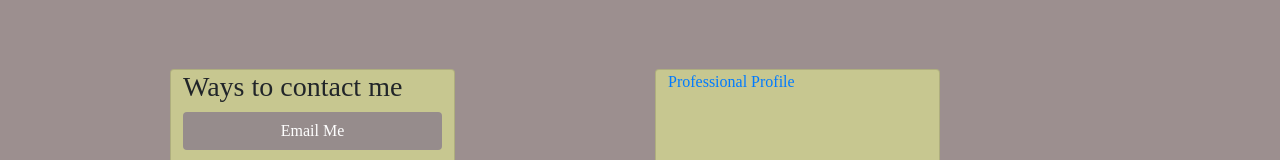
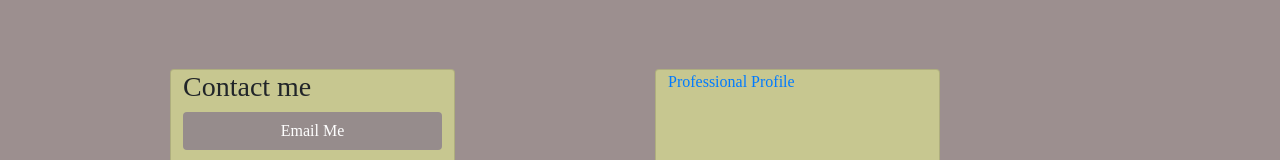
Before and after one commit to SaraSwifti/react-portfolio, a React (Create React App) app: page /contactme in a window 1280 px wide. Shown: the part 231-391 px from the top of the page. Built offline with nearby package versions, Linux system fonts and the light colour scheme.

Commit message:
edting title and cv

```diff
--- a/src/pages/ContactMe.js
+++ b/src/pages/ContactMe.js
@@ -15,13 +15,13 @@ function ContactMe() {
         <div className="container">
             <div className="row">
                 <div className="card contact">
-                    <h3>Ways to contact me</h3>
+                    <h3>Contact me</h3>
                     <a className="btn" href="mailto:sara.swifti@gmail.com" rel="noopener noreferrer" target="_blank">Email Me</a>
                     <br></br>
                     <a className="btn" href="tel:616-558-1817" rel="noopener noreferrer" target="_blank">Call my Moblie</a>
                     <br></br>
                     <h3>My updated Resume</h3>
-                    <a className="btn btn-text-color"alt={ResumeAlt} href={Resume} download="Sara-Taylor-CV-2021-public.pdf" target="_blank" rel="noreferrer">Download My Resume</a>
+                    <a className="btn btn-text-color"alt={ResumeAlt} href={Resume} download="Sara Taylor CV ATS-AE-2021.pdf" target="_blank" rel="noreferrer">Download My Resume</a>
                 </div>
 
                     <div className="card contact badge-base LI-profile-badge" data-locale="en_US" data-size="medium" data-theme="light" data-type="VERTICAL" data-vanity="sara-taylor-7a850331" data-version="v1"><a class="badge-base__link LI-simple-link" href="https://www.linkedin.com/in/sara-taylor-7a850331?trk=profile-badge">Professional Profile</a>
--- a/src/pages/ProjectPage.js
+++ b/src/pages/ProjectPage.js
@@ -14,8 +14,7 @@ const ProjectPage = () => {
                     return (
 
                         <ProjectCard
-                        id={project.id}
-                        key={project.id}
+
                             img={project.img}
                             name={project.name}
                             text={project.text}
```
Also changed, not shown: 2 other files (tests, documents, lock files or other folders). Lines whose indentation alone changed are shown as unchanged.
